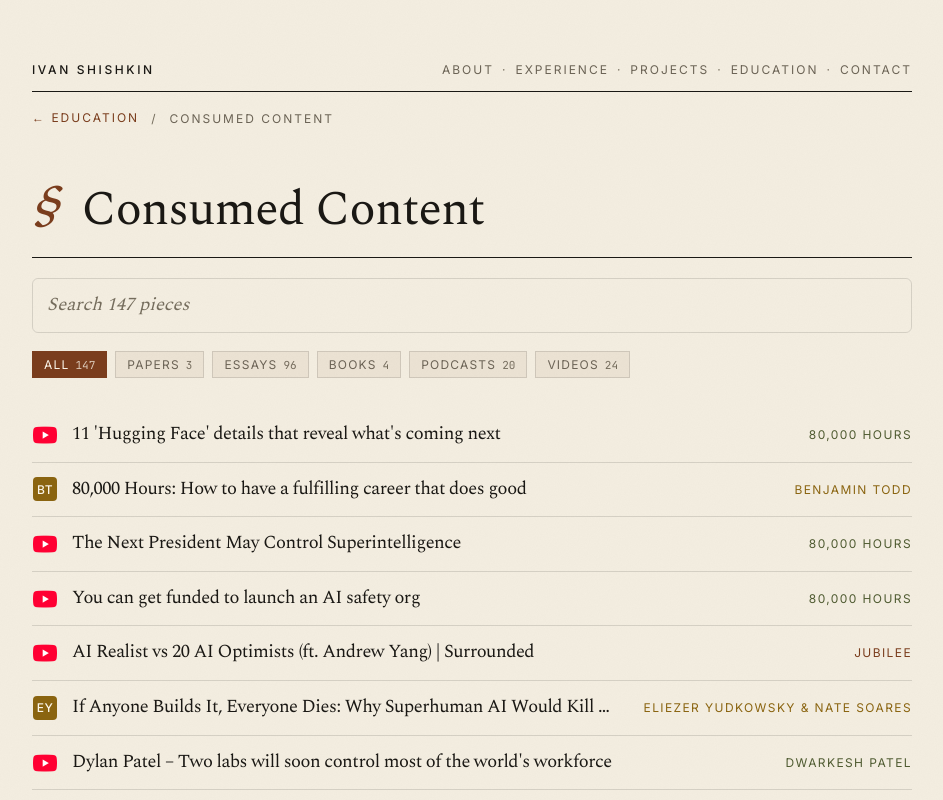
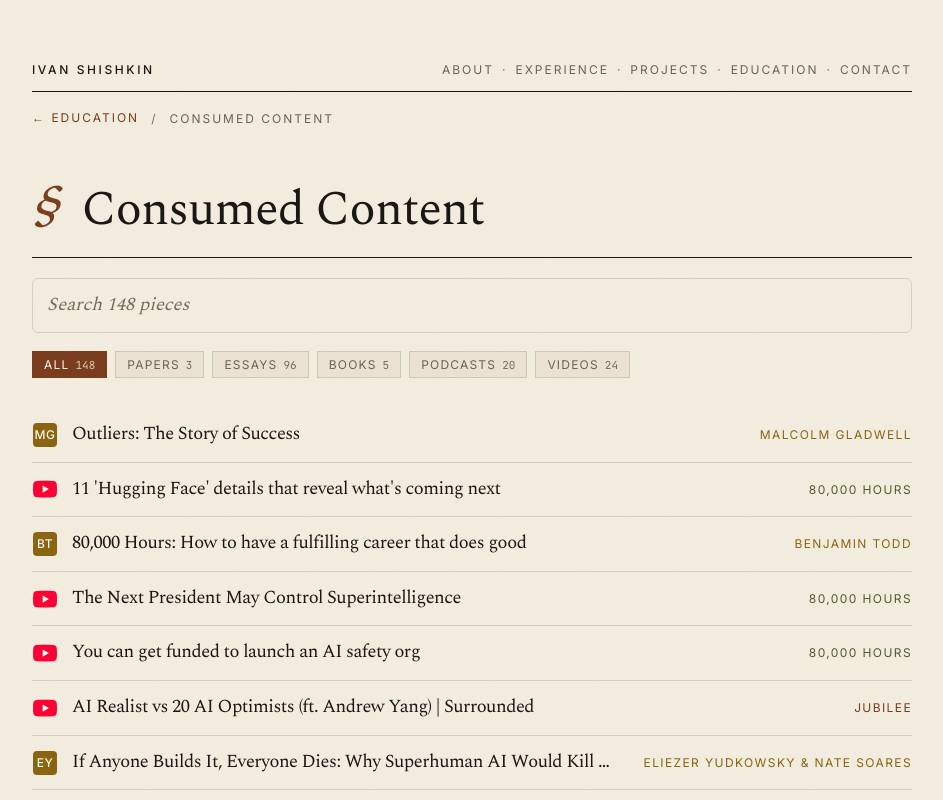
Before and after one commit to Ivan-Shishkin-Dev/Personal_Portfolio_3, a Next.js app: page /consumed-content in a window 1280 px wide. Shown: the top 800 px of the page, without its empty margins (168-1111 px from the left). Built offline with nearby package versions, Linux system fonts and the light colour scheme.

Commit message:
Add 'Outliers' by Malcolm Gladwell to consumed content

```diff
--- a/content/consumed.ts
+++ b/content/consumed.ts
@@ -921,4 +921,9 @@
     author: "80,000 Hours",
     category: "Podcasts",
   },
+  {
+    title: "Outliers: The Story of Success",
+    author: "Malcolm Gladwell",
+    category: "Books",
+  },
 ];
```
